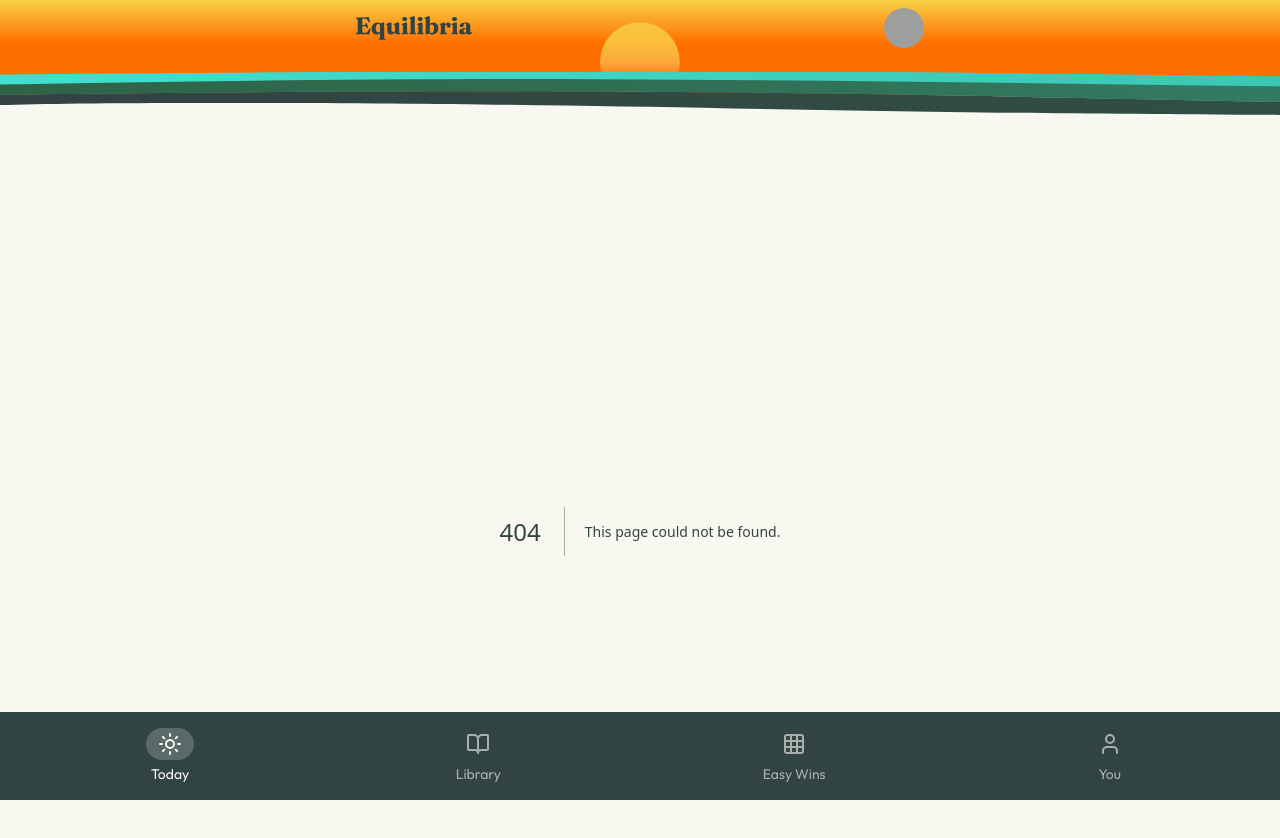
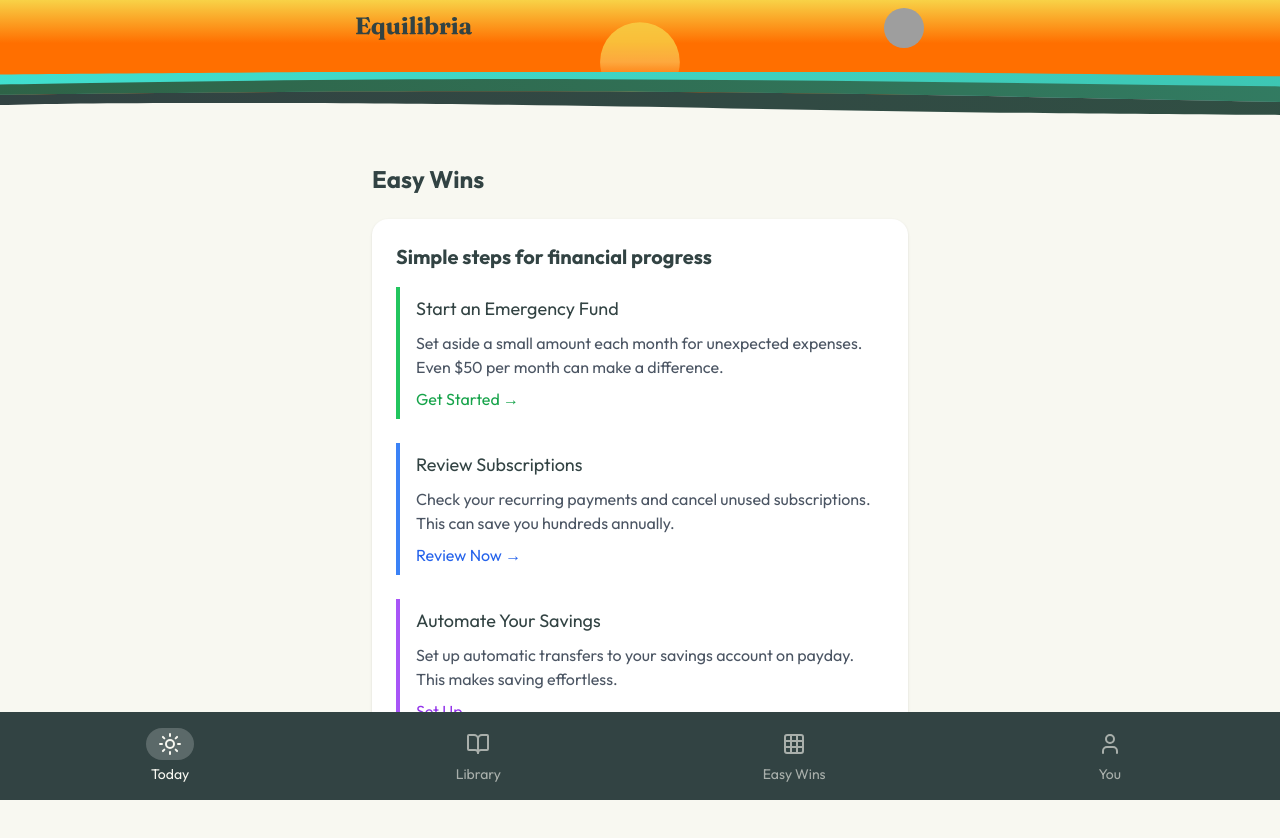
Before and after one commit to Equilibria-Labs/equilibria-labs-web, a Next.js app: page /easy-wins in a window 1280 px wide. Before the commit this address had no page. Shown: the top 838 px of the page. After the commit the page ends 803 px from the top, so only its background shows below. Built offline with nearby package versions, Linux system fonts and the light colour scheme; grey boxes are pictures that could not be loaded.

Commit message:
added extra pages

```diff
--- /dev/null
+++ b/app/easy-wins/page.tsx
@@ -0,0 +1,62 @@
+import { Metadata } from 'next';
+
+export const metadata: Metadata = {
+  title: 'Easy Wins | Equilibria',
+  description:
+    'Quick actions you can take today to improve your financial well-being',
+};
+
+export default function EasyWinsPage() {
+  return (
+    <main className='container mx-auto px-4 py-8'>
+      <div className='max-w-2xl mx-auto'>
+        <h1 className='text-2xl font-bold mb-6'>Easy Wins</h1>
+
+        <div className='bg-white rounded-lg shadow p-6'>
+          <h2 className='text-xl font-semibold mb-4'>
+            Simple steps for financial progress
+          </h2>
+
+          <div className='space-y-6'>
+            <div className='border-l-4 border-green-500 pl-4 py-2'>
+              <h3 className='font-medium text-lg mb-2'>
+                Start an Emergency Fund
+              </h3>
+              <p className='text-gray-600 mb-2'>
+                Set aside a small amount each month for unexpected expenses.
+                Even $50 per month can make a difference.
+              </p>
+              <button className='text-green-600 font-medium hover:text-green-700'>
+                Get Started →
+              </button>
+            </div>
+
+            <div className='border-l-4 border-blue-500 pl-4 py-2'>
+              <h3 className='font-medium text-lg mb-2'>Review Subscriptions</h3>
+              <p className='text-gray-600 mb-2'>
+                Check your recurring payments and cancel unused subscriptions.
+                This can save you hundreds annually.
+              </p>
+              <button className='text-blue-600 font-medium hover:text-blue-700'>
+                Review Now →
+              </button>
+            </div>
+
+            <div className='border-l-4 border-purple-500 pl-4 py-2'>
+              <h3 className='font-medium text-lg mb-2'>
+                Automate Your Savings
+              </h3>
+              <p className='text-gray-600 mb-2'>
+                Set up automatic transfers to your savings account on payday.
+                This makes saving effortless.
+              </p>
+              <button className='text-purple-600 font-medium hover:text-purple-700'>
+                Set Up →
+              </button>
+            </div>
+          </div>
+        </div>
+      </div>
+    </main>
+  );
+}
--- /dev/null
+++ b/app/resources/page.tsx
@@ -0,0 +1,62 @@
+import { Metadata } from 'next';
+
+export const metadata: Metadata = {
+  title: 'Resources | Equilibria',
+  description:
+    'Helpful resources and guides to improve your financial well-being',
+};
+
+export default function ResourcesPage() {
+  return (
+    <main className='container mx-auto px-4 py-8'>
+      <div className='max-w-2xl mx-auto'>
+        <h1 className='text-2xl font-bold mb-6'>Resources</h1>
+
+        <div className='bg-white rounded-lg shadow p-6'>
+          <h2 className='text-xl font-semibold mb-4'>
+            Simple steps for financial progress
+          </h2>
+
+          <div className='space-y-6'>
+            <div className='border-l-4 border-green-500 pl-4 py-2'>
+              <h3 className='font-medium text-lg mb-2'>
+                Start an Emergency Fund
+              </h3>
+              <p className='text-gray-600 mb-2'>
+                Set aside a small amount each month for unexpected expenses.
+                Even $50 per month can make a difference.
+              </p>
+              <button className='text-green-600 font-medium hover:text-green-700'>
+                Get Started →
+              </button>
+            </div>
+
+            <div className='border-l-4 border-blue-500 pl-4 py-2'>
+              <h3 className='font-medium text-lg mb-2'>Review Subscriptions</h3>
+              <p className='text-gray-600 mb-2'>
+                Check your recurring payments and cancel unused subscriptions.
+                This can save you hundreds annually.
+              </p>
+              <button className='text-blue-600 font-medium hover:text-blue-700'>
+                Review Now →
+              </button>
+            </div>
+
+            <div className='border-l-4 border-purple-500 pl-4 py-2'>
+              <h3 className='font-medium text-lg mb-2'>
+                Automate Your Savings
+              </h3>
+              <p className='text-gray-600 mb-2'>
+                Set up automatic transfers to your savings account on payday.
+                This makes saving effortless.
+              </p>
+              <button className='text-purple-600 font-medium hover:text-purple-700'>
+                Set Up →
+              </button>
+            </div>
+          </div>
+        </div>
+      </div>
+    </main>
+  );
+}
--- /dev/null
+++ b/app/you/page.tsx
@@ -0,0 +1,35 @@
+import { Metadata } from 'next';
+
+export const metadata: Metadata = {
+  title: 'Your Profile | Equilibria',
+  description: 'View and manage your personal information',
+};
+
+export default function YouPage() {
+  return (
+    <main className='container mx-auto px-4 py-8'>
+      <div className='max-w-2xl mx-auto'>
+        <h1 className='text-2xl font-bold mb-6'>Your Profile</h1>
+
+        <div className='bg-white rounded-lg shadow p-6'>
+          <h2 className='text-xl font-semibold mb-4'>
+            Here&apos;s what you&apos;ve told us about yourself
+          </h2>
+
+          {/* Placeholder content - replace with actual user data components */}
+          <div className='space-y-4'>
+            <p className='text-gray-600'>
+              This page will show your personal information and preferences.
+            </p>
+            <div className='bg-gray-50 p-4 rounded'>
+              <p className='text-sm text-gray-500'>
+                Coming soon: View and manage your profile details, preferences,
+                and activity history.
+              </p>
+            </div>
+          </div>
+        </div>
+      </div>
+    </main>
+  );
+}
```
